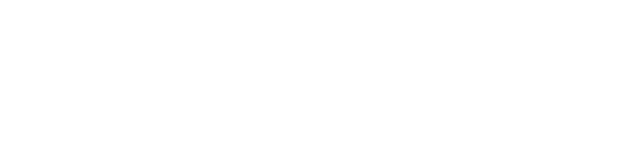
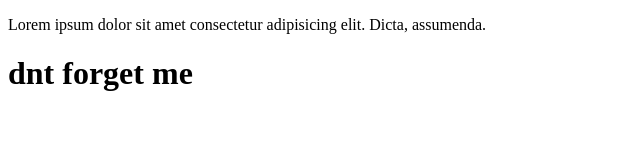
Before and after one commit to hosenmeraj/my-second-repo, a plain HTML site: page index.html in a window 1280 px wide. Shown: the whole page, without its empty margins (0-640 px from the left). Drawn offline with Linux system fonts and the light colour scheme.

Commit message:
h1 tag add

```diff
--- a/index.html
+++ b/index.html
@@ -7,6 +7,9 @@
     <title>Document</title>
 </head>
 <body>
-
+    <p>
+        Lorem ipsum dolor sit amet consectetur adipisicing elit. Dicta, assumenda.
+    </p>
+    <h1>dnt forget me</h1>
 </body>
 </html>
```
